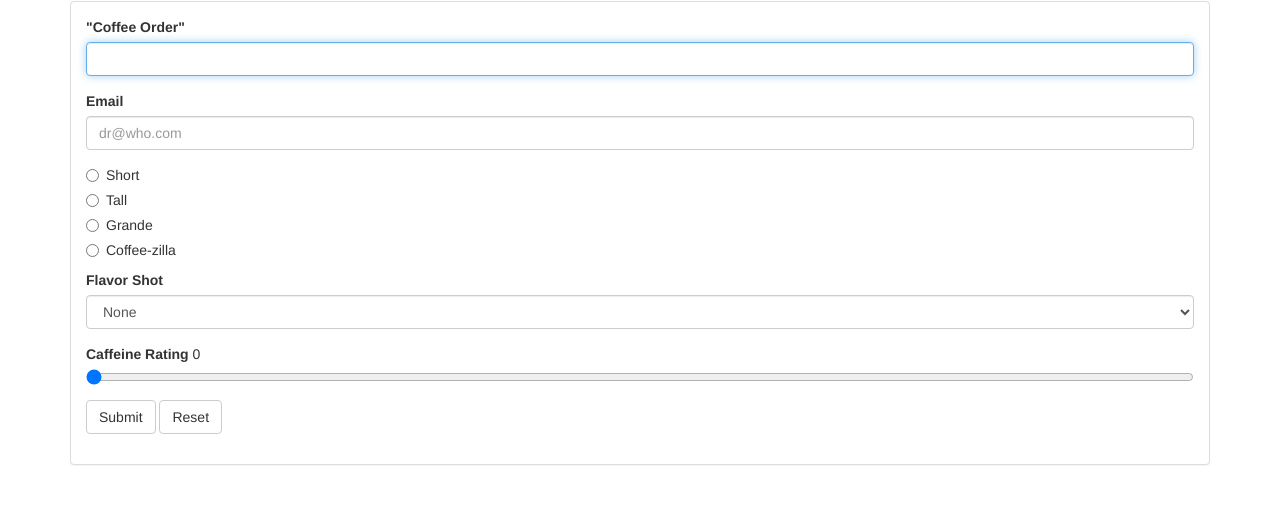
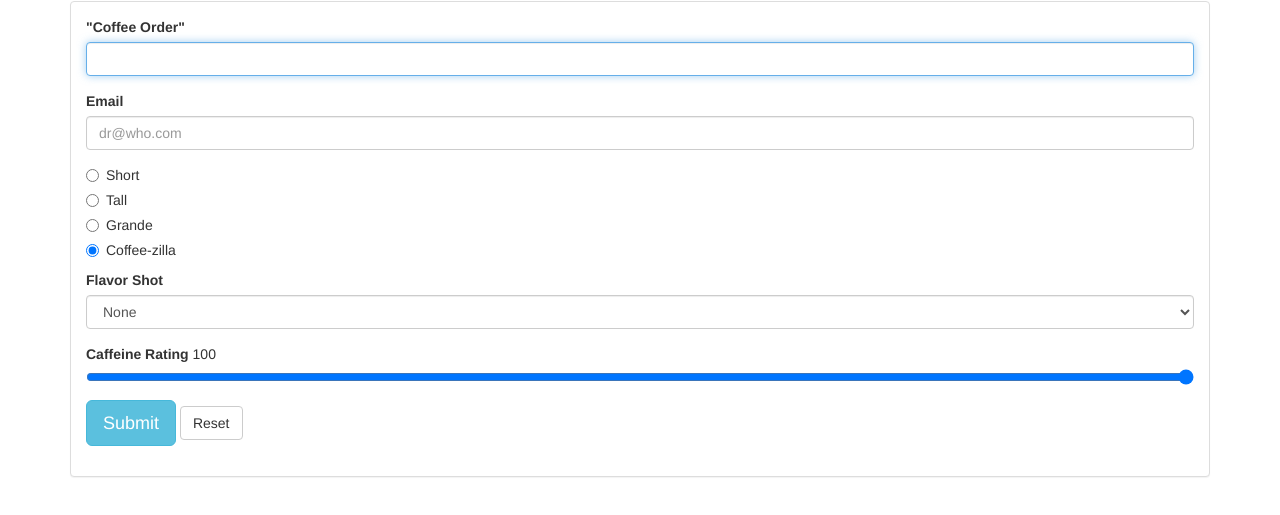
Before and after one commit to jenniwazhere/CPSC_473_Assignment6, a plain HTML site: page coffeerun/index.html in a window 1280 px wide. Shown: the part 69-584 px from the top of the page. Drawn offline with nearby package versions, Linux system fonts and the light colour scheme.

Commit message:
Does not fit the condition

```diff
--- a/coffeerun/index.html
+++ b/coffeerun/index.html
@@ -1,6 +1,5 @@
 <!doctype html>
 <html>
-
 <head>
     <meta charset="utf-8">
     <title>coffeerun</title>
@@ -45,7 +44,7 @@
                     <!-- Bronze challenge: Super size it -->
                     <div class="radio">
                         <label>
-                          <input type="radio" name="size" value="Coffee-zilla" id="Coffe-zilla">
+                          <input type="radio" name="size" value="Coffee-zilla" id="Coffe-zilla" checked>
                           Coffee-zilla
                         </label>
                     </div>
@@ -64,15 +63,14 @@
                     <!-- Silver Challenge: Showing the value of the slider Changes -->
                     <div class="form-group">
                         <label for="strengthLevel">Caffeine Rating</label>
-                        <span id="range">0</span>
-                        <input name="strength" id="strengthLevel" type="range" value="0" onchange="myFunction(this.value)">
+                        <span id="range">100</span>
+                        <input name="strength" id="strengthLevel" type="range" value="100" onchange="myFunction(this.value)">
                         <script>
                             function myFunction() {
                                 var x = document.getElementById("strengthLevel").value;
                                 var v = document.getElementById("range");
                                 v.style.color = "yellow";
                                 document.getElementById("range").innerHTML = x;
-
                                 if (x < 40) {
                                     v.style.color = "green";
                                 } else if (x > 70) {
@@ -85,7 +83,7 @@
                     <!-- Gold Challenge: Adding Achievement -->
                     <div class="form-group">
                         <!-- Trigger the modal with a button -->
-                        <button type="button" class="btn btn-default" data-toggle="modal" data-target="#myModal" onsubmit="return validateForm();">Submit</button>
+                        <button type="submit" class="btn btn-info btn-lg" data-toggle="modal" data-target="#myModal">Submit</button>
                         <button type="reset" class="btn btn-default">Reset</button>
 
                         <script>
@@ -104,7 +102,7 @@
                         <!-- Modal -->
                         <div class="modal fade" id="myModal" role="dialog">
                             <div class="modal-dialog">
-                                <!-- Modal content-->
+                                <!--Modal content -->
                                 <div class="modal-content">
                                     <div class="modal-header">
                                         <h4 class="modal-title">Achievement Unlocked</h4>
@@ -148,7 +146,6 @@
                                                 </div>
                                             </div>
                                         </div>
-                                        <button type="button" class="btn btn-default" data-dismiss="modal">Close</button>
                                     </div>
                                 </div>
                             </div>
@@ -164,6 +161,7 @@
     <script src="scripts/datastore.js" charset="utf-8"></script>
     <script src="scripts/truck.js" charset="utf-8"></script>
     <script src="scripts/main.js" charset="utf-8"></script>
+    <script src="scripts/modal.js" charset="utf-8"></script>
 </body>
 
 </html>
--- a/coffeerun/scripts/formhandler.js
+++ b/coffeerun/scripts/formhandler.js
@@ -25,6 +25,7 @@
                 data[item.name] = item.value;
                 console.log(item.name + ' is ' + item.value);
             });
+
             console.log(data);
             fn(data);
             this.reset();
```
